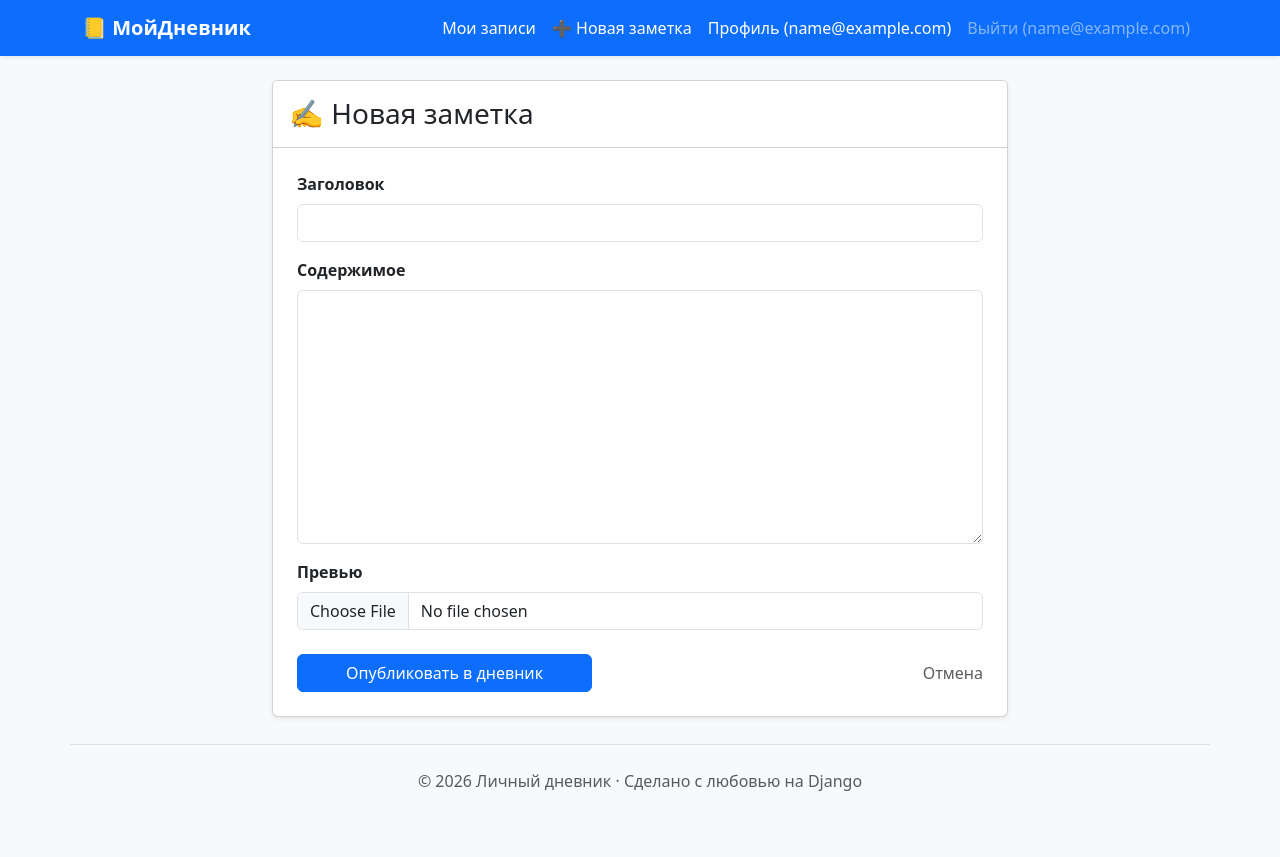
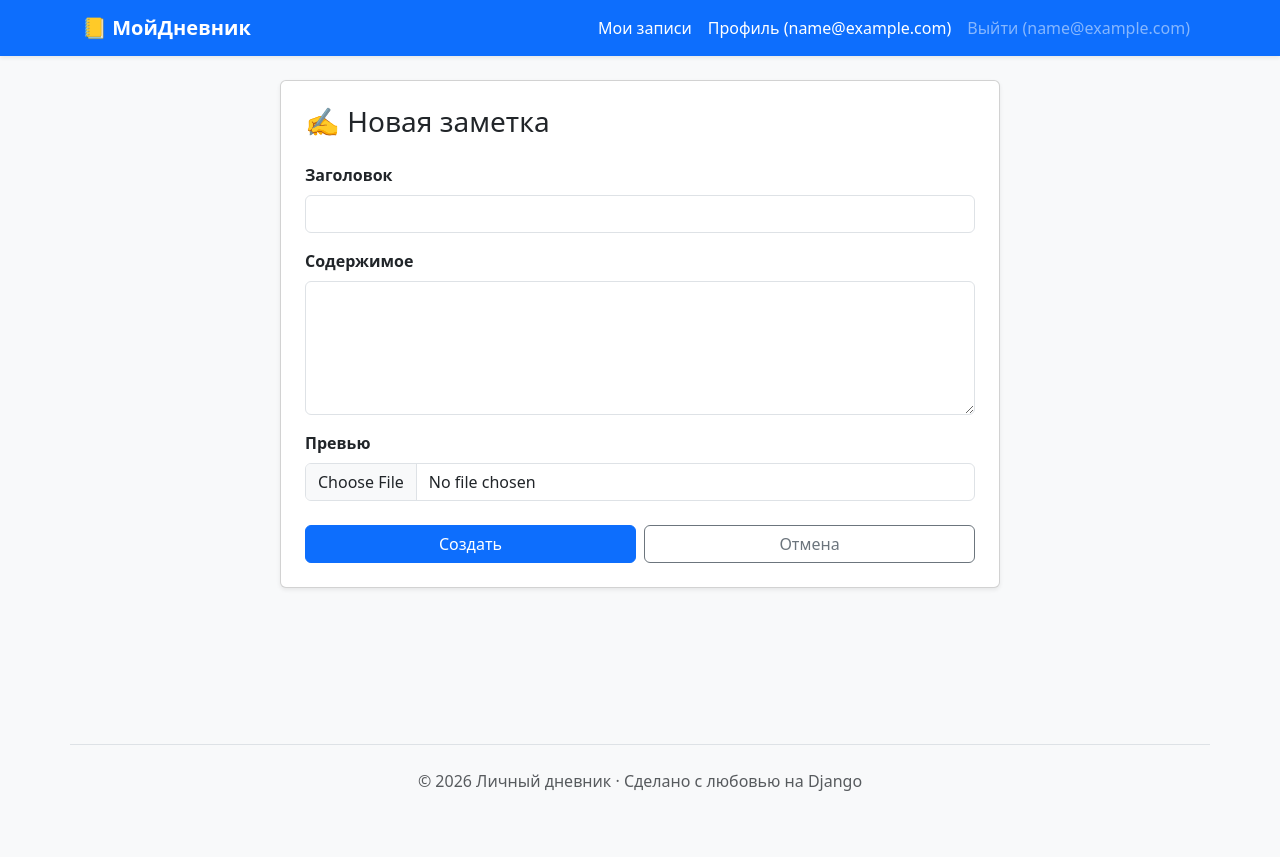
Before and after one commit to natsha014/PersonalDiary, a Django app: page /diary/create/ in a window 1280 px wide. Run offline with Django 5.2, Linux system fonts and the light colour scheme; the visitor is signed in with stand-in values (Sample User, id 1); some libraries are stand-ins or nearby versions.

Commit message:
Fix templates

```diff
--- a/diary/templates/diary/base.html
+++ b/diary/templates/diary/base.html
@@ -14,7 +14,6 @@
         <div class="navbar-nav ms-auto">
             {% if user.is_authenticated %}
             <a class="nav-link text-white" href="{% url 'diary:note_list' %}">Мои записи</a>
-            <a class="nav-link text-white" href="{% url 'diary:note_create' %}">➕ Новая заметка</a>
             <a class="nav-link text-white" href="{% url 'users:profile' %}">Профиль ({{ user.email }})</a>
             <form action="{% url 'users:logout' %}" method="post" class="d-inline">
                 {% csrf_token %}
--- a/diary/templates/diary/note_form.html
+++ b/diary/templates/diary/note_form.html
@@ -5,56 +5,51 @@
 {% endblock %}
 
 {% block content %}
-<div class="row justify-content-center">
-    <div class="col-md-8">
+<div class="row justify-content-center mx-0">
+    <div class="col-12 col-md-8">
         <div class="card shadow-sm">
-            <div class="card-header bg-white py-3">
-                <h3 class="card-title mb-0">
-                    {% if object %}📝 Редактирование: {{ object.title }}{% else %}✍️ Новая заметка{% endif %}
-                </h3>
-            </div>
-            <div class="card-body p-4">
+            <div class="card-body p-3 p-md-4">
+                <h3 class="mb-4">{% if object %}📝 Редактирование: {% else %}✍️ Новая заметка{% endif %}</h3>
+
                 <form method="post" enctype="multipart/form-data">
                     {% csrf_token %}
 
                     {% for field in form %}
                     <div class="mb-3">
-                        <label for="{{ field.id_for_label }}" class="form-label fw-bold">
-                            {{ field.label }}
-                        </label>
+                        <label for="{{ field.id_for_label }}" class="form-label fw-bold">{{ field.label }}</label>
 
-                        {# Если это текстовое поле (content), делаем его побольше #}
-                        {% if field.name == 'content' %}
-                        <textarea name="{{ field.html_name }}"
-                                  class="form-control {% if field.errors %}is-invalid{% endif %}"
-                                  id="{{ field.id_for_label }}"
-                                  rows="10">{{ field.value|default_if_none:'' }}</textarea>
+                        {% if field.field.widget.input_type == 'file' %}
+                        <input type="file" name="{{ field.html_name }}"
+                               class="form-control" id="{{ field.id_for_label }}">
+                        {% if field.value %}
+                        <div class="form-text text-truncate">Текущее фото: {{ field.value }}</div>
+                        {% endif %}
+
+                        {% elif field.html_name == 'content' %}
+                        <textarea name="{{ field.html_name }}" class="form-control"
+                                  id="{{ field.id_for_label }}" rows="5">{{ field.value|default:'' }}</textarea>
                         {% else %}
                         <input type="{{ field.field.widget.input_type|default:'text' }}"
                                name="{{ field.html_name }}"
-                               class="form-control {% if field.errors %}is-invalid{% endif %}"
+                               class="form-control"
                                id="{{ field.id_for_label }}"
-                               {% if field.value and field.field.widget.input_type != 'file' %}value="{{ field.value }}"
-                               {% endif %}>
-                        {% endif %}
-
-                        {% if field.help_text %}
-                        <div class="form-text">{{ field.help_text|striptags }}</div>
+                               value="{{ field.value|default:'' }}">
                         {% endif %}
 
                         {% if field.errors %}
-                        <div class="invalid-feedback d-block">
-                            {{ field.errors|striptags }}
-                        </div>
+                        <div class="text-danger small">{{ field.errors }}</div>
                         {% endif %}
                     </div>
                     {% endfor %}
 
-                    <div class="d-flex justify-content-between align-items-center mt-4">
-                        <button type="submit" class="btn btn-primary px-5">
-                            {% if object %}Сохранить изменения{% else %}Опубликовать в дневник{% endif %}
+                    <div class="mt-4 d-flex flex-column flex-md-row gap-2">
+                        <button type="submit" class="btn btn-primary w-100 w-md-auto">
+                            {% if object %}Сохранить{% else %}Создать{% endif %}
                         </button>
-                        <a href="{% url 'diary:note_list' %}" class="text-muted text-decoration-none">Отмена</a>
+                        <a href="{% url 'diary:note_list' %}"
+                           class="btn btn-outline-secondary w-100 w-md-auto text-center">
+                            Отмена
+                        </a>
                     </div>
                 </form>
             </div>
--- a/diary/templates/diary/note_list.html
+++ b/diary/templates/diary/note_list.html
@@ -2,11 +2,10 @@
 
 {% block content %}
 <div class="d-flex justify-content-between align-items-center mb-4">
-    <h1>Мои заметки</h1>
-    <a href="{% url 'diary:note_create' %}" class="btn btn-success">➕ Новая запись</a>
+    <h1>Мои записи</h1>
+    <a href="{% url 'diary:note_create' %}" class="btn btn-success">➕ Новая заметка</a>
 </div>
 
-<!-- Форма поиска (ТЗ пункт 4) -->
 <form method="get" class="mb-4 d-flex">
     <input type="text" name="q" class="form-control me-2" placeholder="Поиск по заголовку или тексту..."
            value="{{ request.GET.q }}">
```
Also changed, not shown: diary/templates/diary/note_detail.html (+22 -13 lines), users/templates/users/user_form.html (+11 -4 lines).
